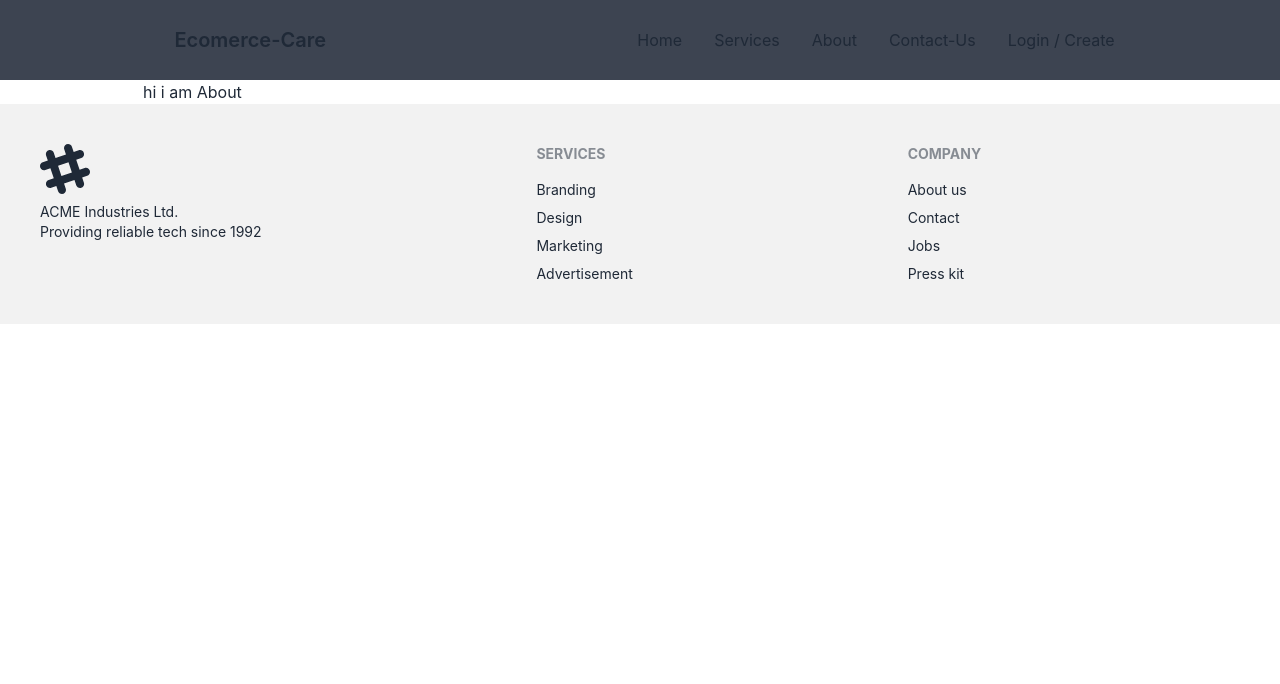
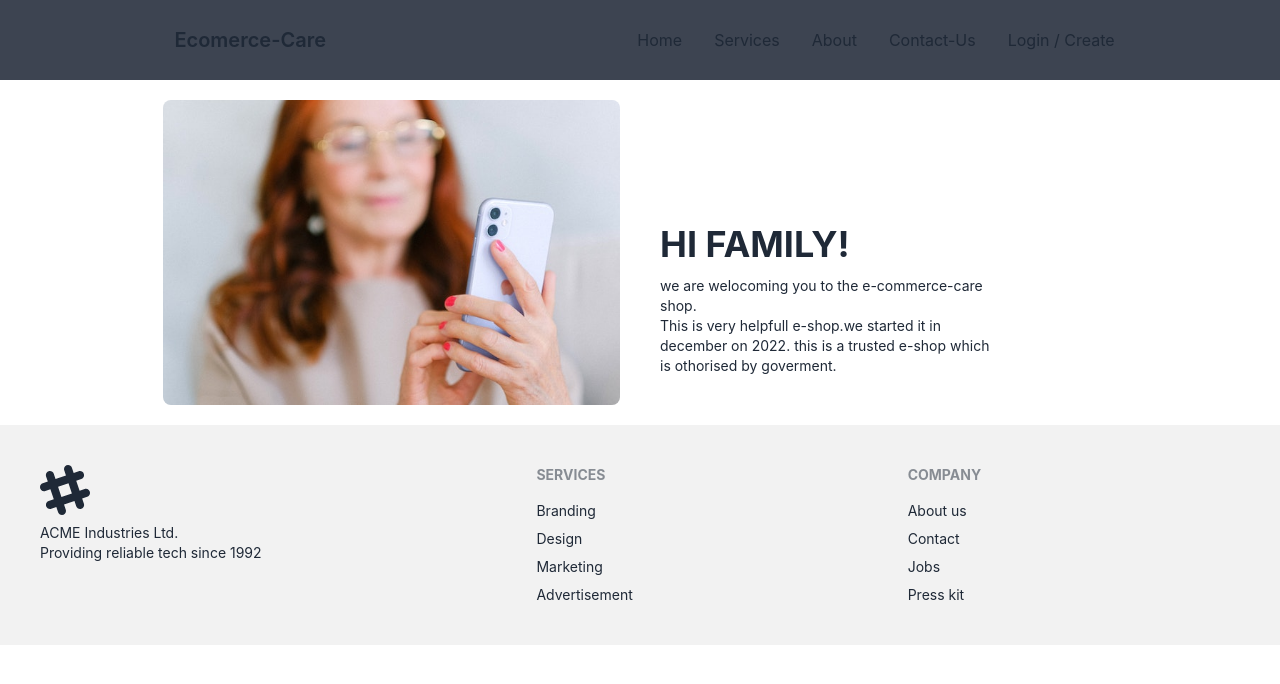
Before and after one commit to mrsamirkhan/ecomerce-care, a React (Create React App) app: page /about in a window 1280 px wide. Shown: the top 684 px of the page. Built offline with nearby package versions, Linux system fonts and the light colour scheme.

Commit message:
done about us page .

```diff
--- a/src/pages/About/About.js
+++ b/src/pages/About/About.js
@@ -1,9 +1,19 @@
 import React from 'react';
+import pic from '../../assets/images/contactus.jpg';
 
 const About = () => {
     return (
         <div className='container'>
-           <h2> hi i am About </h2>
+            <div className='grid lg:grid-cols-2 auto-rows-fr my-5'>
+                <div className='mx-5'>
+                    <img className='rounded-lg' src={pic} />
+                </div>
+                <div className='mx-5 lg:mt-28 '>
+                    <h1 className='text-4xl uppercase font-bold  my-3'>hi family!</h1>
+                    <p className='text-sm w-3/4'>we are welocoming you to the e-commerce-care shop.<br />This is very helpfull e-shop.<b />
+                        we started it in december on 2022.<b /> this is a trusted e-shop which is othorised by goverment. </p>
+                </div>
+            </div>
         </div>
     );
 };
```
